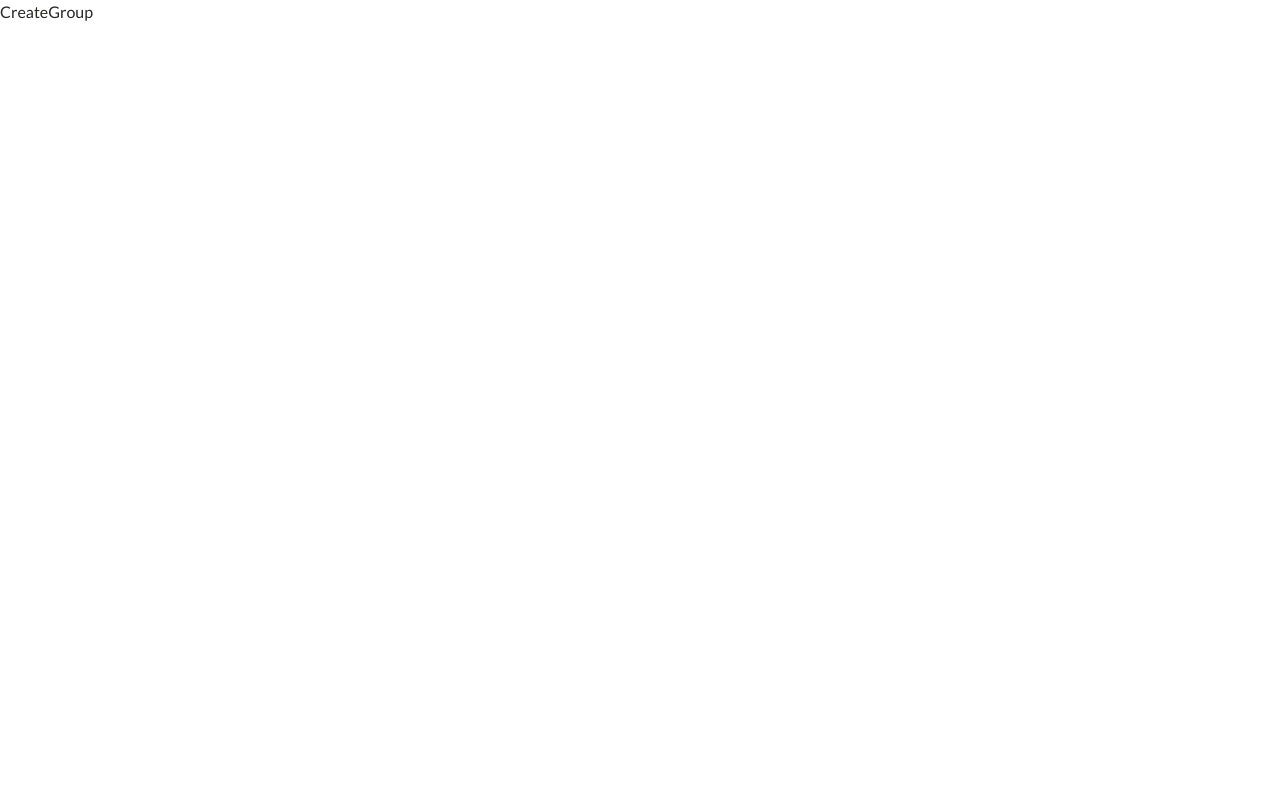
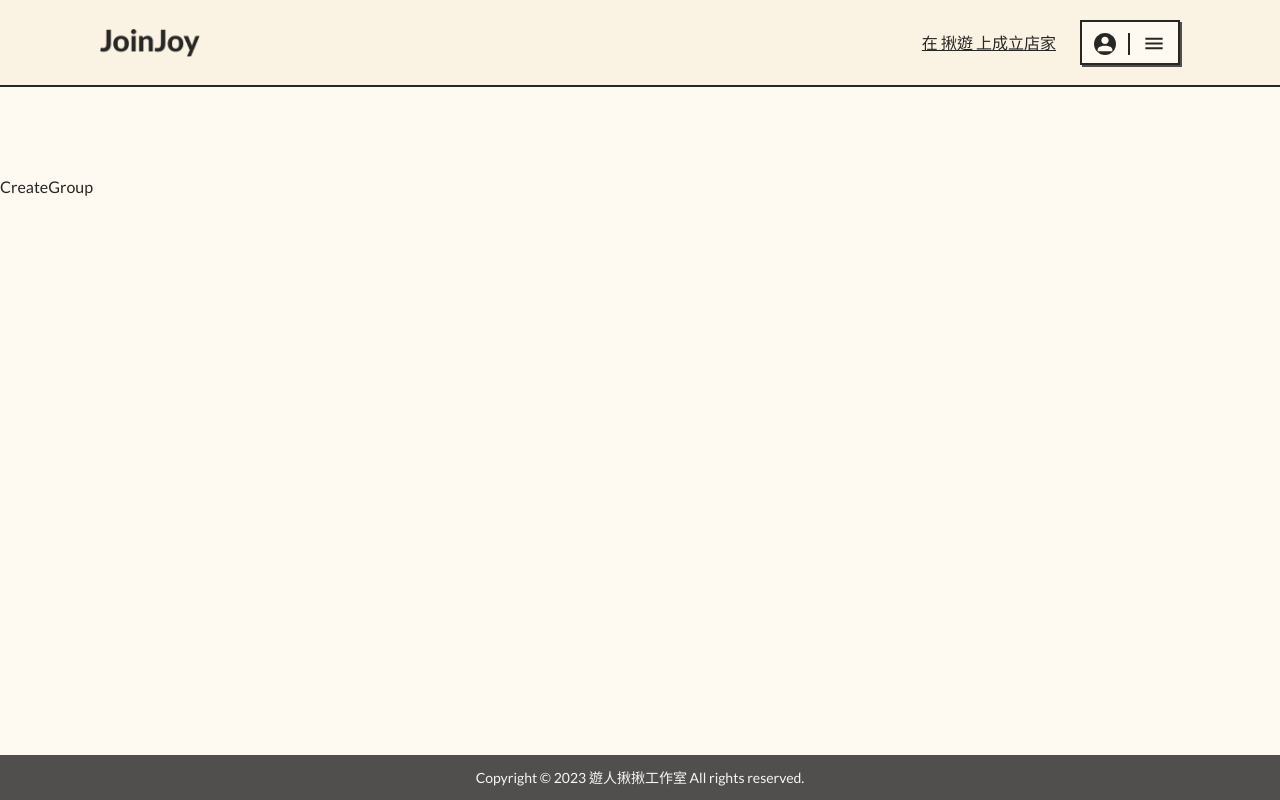
Before and after one commit to star82620/join-joy, a Next.js app: page /create-group in a window 1280 px wide. Built offline with nearby package versions, Linux system fonts and the light colour scheme.

Commit message:
feature/ create modules

```diff
--- /dev/null
+++ b/modules/CreateGroup/index.tsx
@@ -0,0 +1,7 @@
+import React from 'react'
+
+export default function CreateGroup() {
+  return (
+    <div>CreateGroup</div>
+  )
+}
--- a/pages/create-group/index.jsx
+++ b/pages/create-group/index.jsx
@@ -1,5 +1,14 @@
 import React from "react";
+import Layout from "@/common/components/Layout"
+import CreateGroup from "@/modules/CreateGroup"
 
-export default function CreateGroup() {
-  return <div>CreateGroup</div>;
+export default function CreateGroupPage() {
+  return (
+    <Layout
+      pageCategory="create-group"
+      mainClassName="py-[88px] lg:py-18 md:py-16 sm:py-14"
+    >
+      <CreateGroup />
+    </Layout>
+  )
 }
```
